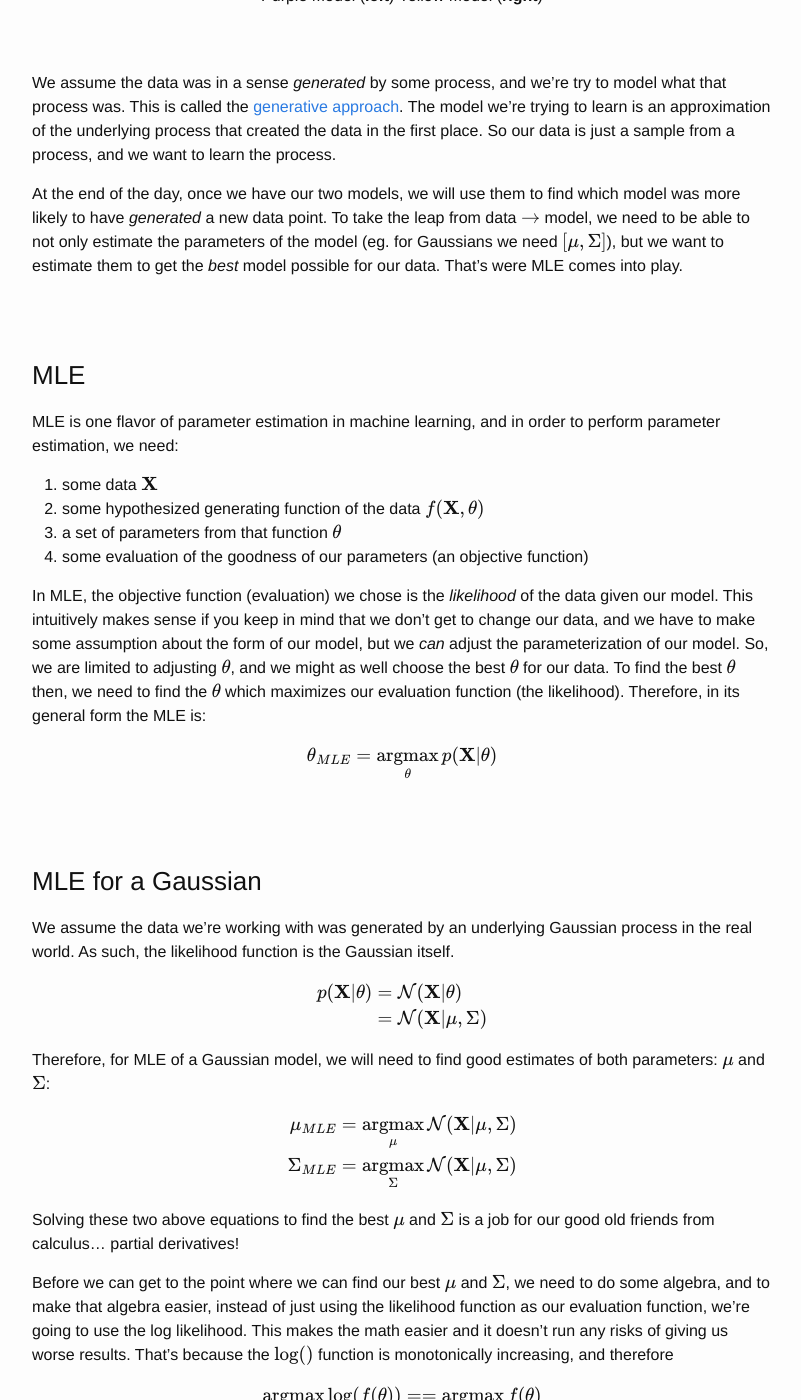
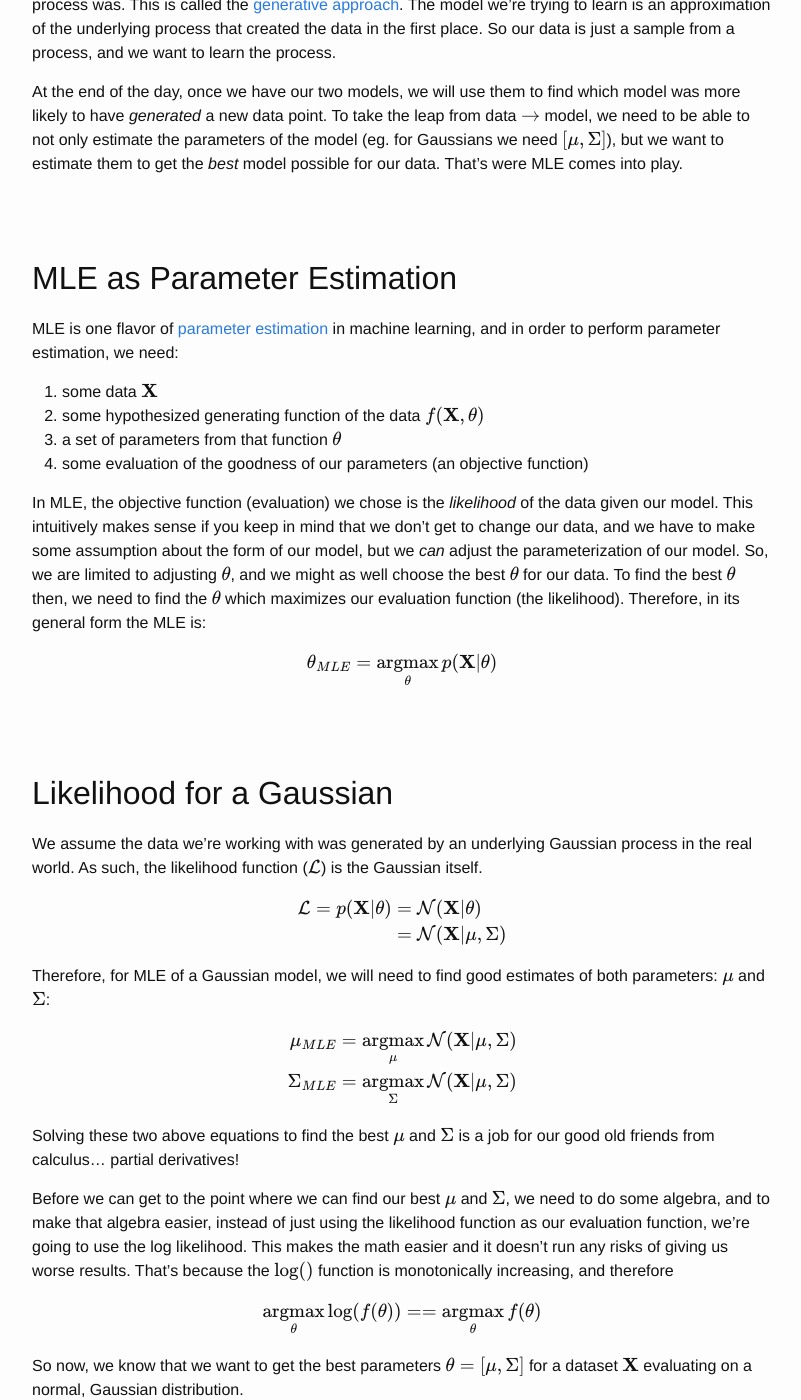
Before and after one commit to JRMeyer/jrmeyer.github.io, a Jekyll site: the page built from _posts/2017-08-18-mle.markdown, in a window 1280 px wide and 1400 px high, scrolled down 1813 px. Shown: the whole window, without its empty margins (238-1039 px from the left). Built offline with Jekyll 4.4.1, drawn with Linux system fonts in a browser that asks for light colours; formulas are drawn with MathJax 3; comment, search, counter and statistics services are not loaded; some of the changed text lies outside the part shown.

Commit message:
changed header sizes... cant center image

```diff
--- a/_posts/2017-08-18-mle.markdown
+++ b/_posts/2017-08-18-mle.markdown
@@ -47,9 +44,9 @@
 
 <br><br>
 
-### MLE
+## MLE as Parameter Estimation
 
-MLE is one flavor of parameter estimation in machine learning, and in order to perform parameter estimation, we need:
+MLE is one flavor of [parameter estimation](https://en.wikipedia.org/wiki/Estimation_theory) in machine learning, and in order to perform parameter estimation, we need:
 
 1. some data $$\mathbf{X}$$
 2. some hypothesized generating function of the data $$f(\mathbf{X},\theta)$$
@@ -62,15 +59,16 @@
 $$\theta_{MLE} = \underset{\theta}{\operatorname{argmax}} p(\mathbf{X}|\theta)$$
 
 
+
 <br><br>
 
-### MLE for a Gaussian
+## Likelihood for a Gaussian
 
-We assume the data we're working with was generated by an underlying Gaussian process in the real world. As such, the likelihood function is the Gaussian itself.
+We assume the data we're working with was generated by an underlying Gaussian process in the real world. As such, the likelihood function ($$\mathcal{L}$$) is the Gaussian itself.
 
 
 $$\begin{align}
-p(\mathbf{X}|\theta) &= \mathcal{N}(\mathbf{X}|\theta)\\
+\mathcal{L} = p(\mathbf{X}|\theta) &= \mathcal{N}(\mathbf{X}|\theta)\\
               &= \mathcal{N}(\mathbf{X}|\mu, \Sigma)\\
 \end{align}$$
 
@@ -203,7 +201,7 @@
 
 <br><br>
 
-### MLE of $$\mu$$
+## MLE of $$\mu$$
 
 First we'll work to solve for the mean of our Gaussian, $$\mu$$. Remember we've got our likelihood function in a simple form:
 
@@ -298,8 +296,9 @@
 
 Huzzah! We've reached the promised land! We now have a formula we can use to estimate one model parameter ($$\mu$$) from our data ($$\mathbf{X}$$). Let's take a second to think about what this formula means. Remember that we started with a bunch of data points:
 
-<img src="/misc/figs/mle_1.png" align="middle" style="width: 350px;"/>
-
+<br>
+<img src="/misc/figs/mle_1.png" style="width: 350px;" align="middle"/>
+<br>
 
 We want to take that data and make some models which we think represent that data well. In our case we are learning two Gaussian models, one for the `yellow` data and one for the `purple` data:
 
@@ -319,7 +318,7 @@
 
 <br><br>
 
-### MLE of $$\sigma^{2}$$
+## MLE of $$\sigma^{2}$$
 
 Now let's tackle the second parameter of our Gaussian model, the variance $$\sigma^{2}$$!
 
@@ -417,7 +416,7 @@
 
 <br><br>
 
-### Conclusion
+## Conclusion
 
 We did a lot of algebra, some calculus, and used some tricks with $$\log_{e}$$ to get to this point.
 
```
Also changed, not shown: other parts of _posts/2017-08-18-mle.markdown (+1 -4 lines).
